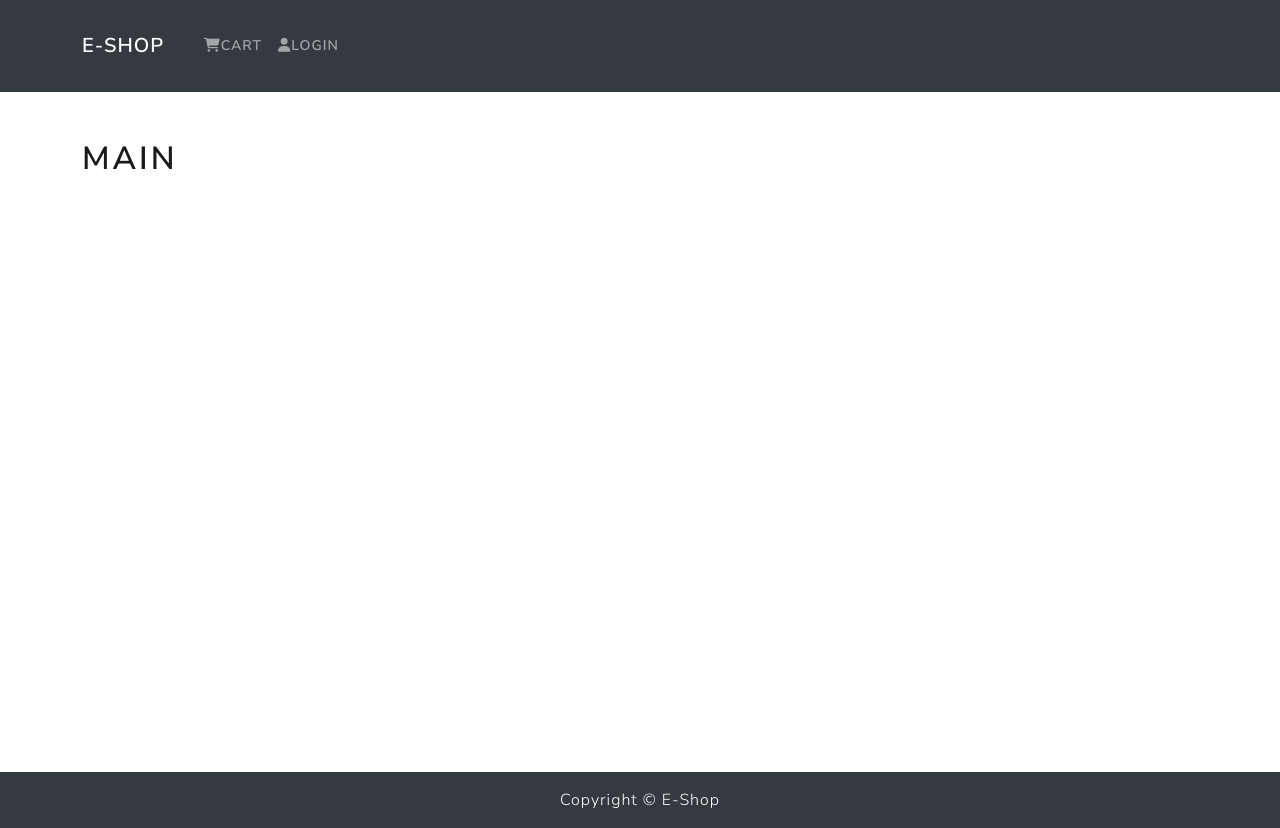
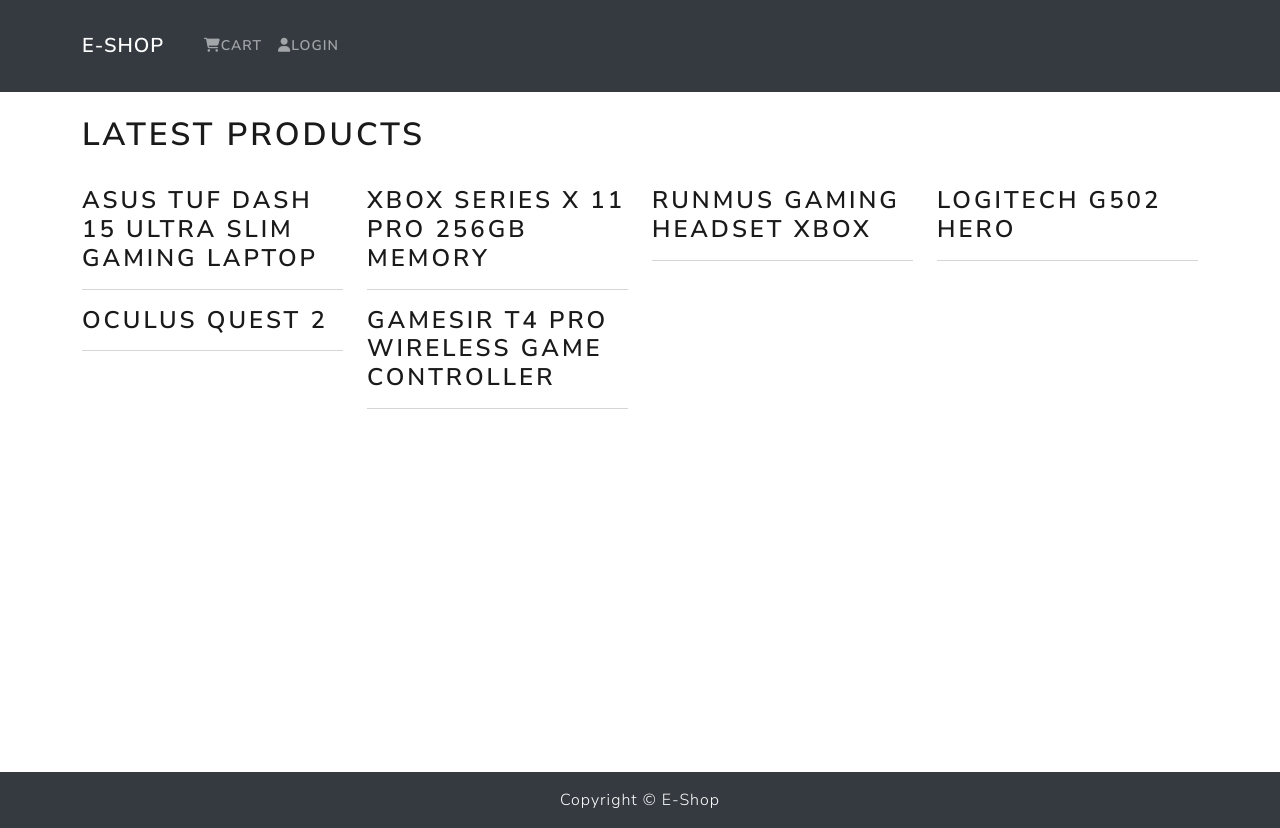
Before and after one commit to hasssan-hasssan/Django-React-Shop-Tutorial, a React (Create React App) app in the folder frontend/: page / in a window 1280 px wide. Built offline with nearby package versions, Linux system fonts and the light colour scheme.

Commit message:
Ch01-L08-HomeScreen

```diff
--- a/frontend/src/App.js
+++ b/frontend/src/App.js
@@ -1,5 +1,6 @@
 import Header from './components/Header'
 import Footer from './components/Footer'
+import HomeScreen from './screens/HomeScreen'
 import { Container } from 'react-bootstrap'
 
 function App() {
@@ -8,7 +9,7 @@
       <Header />
       <main>
         <Container>
-          <h1 className='py-5'>main</h1>
+          <HomeScreen />
         </Container>
       </main>
       <Footer />
--- /dev/null
+++ b/frontend/src/screens/HomeScreen.js
@@ -0,0 +1,21 @@
+import React from 'react'
+import { Row, Col } from 'react-bootstrap'
+import products from '../products'
+
+function HomeScreen() {
+    return (
+        <div>
+            <h1 className='py-4'>Latest Products</h1>
+            <Row>
+                {products.map(product => (
+                    <Col key={product._id} sm={12} md={6} lg={4} xl={3}>
+                        <h3>{product.name}</h3>
+                        <hr />
+                    </Col>
+                ))}
+            </Row>
+        </div>
+    )
+}
+
+export default HomeScreen
```
